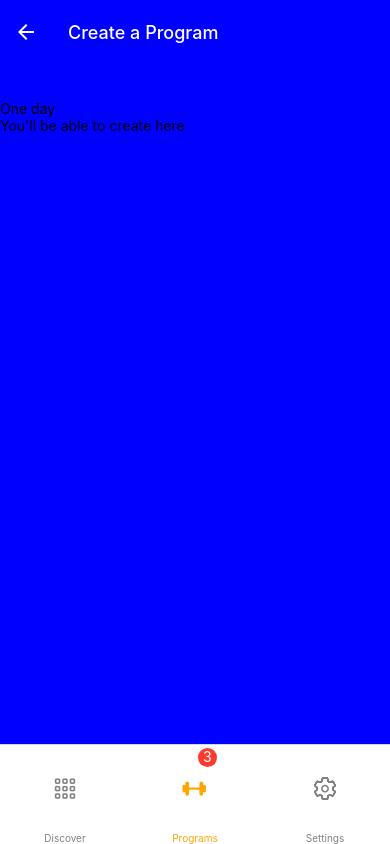
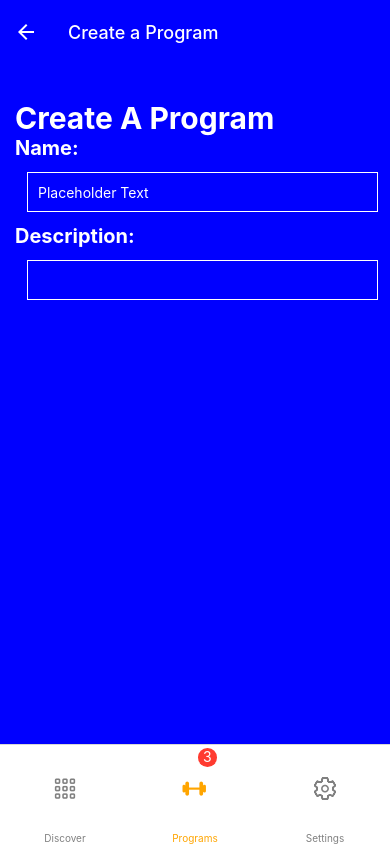
Before and after one commit to KyleGrande/ufit-frontend, a React Native app in the folder UFIT/: screen /Programs in a window 390 px wide. Both pictures are taken after a click on the button "CREATE PROGRAM". Built offline with nearby package versions, Linux system fonts and the light colour scheme; no server answers.

Commit message:
added basic form to program creation page

```diff
--- a/UFIT/src/screens/UserProgramsStack/ProgramCreation/ProgramCreate.tsx
+++ b/UFIT/src/screens/UserProgramsStack/ProgramCreation/ProgramCreate.tsx
@@ -1,16 +1,50 @@
 import React from "react";
-import { Text, View } from "react-native";
+import { Text, View, SafeAreaView, TextInput } from "react-native";
 import {creatingStyles} from '../../style';
 
 export default function ProgramCreate() {
+    const [text, onChangeText] = React.useState('Placeholder Text');
+    const [number, onChangeNumber] = React.useState('');
     return (
         <View style={creatingStyles.viewContainer}>
-            <Text>
-                One day
-            </Text>
-            <Text>
-                You'll be able to create here
-            </Text>
+            <View style = {{paddingLeft:15}}>
+                <Text style={{fontSize:30,fontWeight:'bold',color:'white'}}>
+                    Create A Program
+                </Text>
+
+                <SafeAreaView>
+                    <Text style={{fontSize:20, color: 'white', fontWeight: 'bold'}}>
+                        Name:
+                    </Text>
+                    <TextInput
+                        style={{
+                            height: 40,
+                            margin: 12,
+                            borderWidth: 1,
+                            padding: 10,
+                            color: 'white',
+                            borderColor: 'white'
+                          }}
+                        onChangeText={onChangeText}
+                        value={text}
+                    />
+                    <Text style={{fontSize:20, color: 'white', fontWeight: 'bold'}}>
+                        Description:
+                    </Text>
+                    <TextInput
+                        style={{
+                            height: 40,
+                            margin: 12,
+                            borderWidth: 1,
+                            padding: 10,
+                            color: 'white',
+                            borderColor: 'white'
+                          }}
+                        onChangeText={onChangeNumber}
+                        value={number}
+                    />
+                </SafeAreaView>
+            </View>
         </View>
     );
 }
--- /dev/null
+++ b/package.json
@@ -0,0 +1,5 @@
+{
+  "dependencies": {
+    "@react-native-picker/picker": "^2.4.10"
+  }
+}
```
Also changed, not shown: 1 other file (tests, documents, lock files or other folders).
